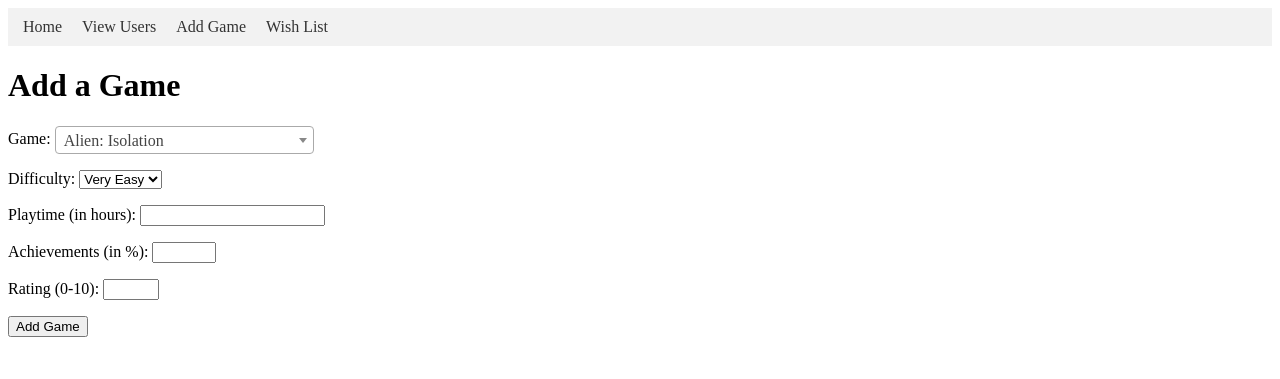
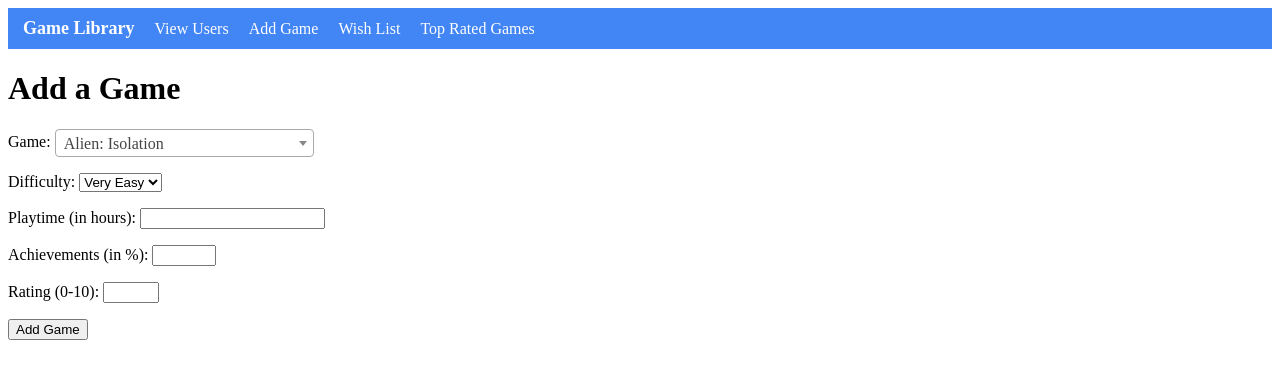
Before and after one commit to ralphsulioti/CS4750Project, a Flask app: page /add-game in a window 1280 px wide. Shown: the top 379 px of the page. Run offline with Flask 3, Linux system fonts and the light colour scheme; data comes from the database, SQL or seed files in the repository; both versions use the stored data as it was after the commit.

Commit message:
Added features for top rated game.

```diff
--- a/run.py
+++ b/run.py
@@ -1,3 +1,4 @@
+
 from flask import Flask, render_template, request, flash, redirect, url_for, jsonify
 import sqlite3
 from flask_wtf import FlaskForm
@@ -760,6 +761,28 @@ def home():
    conn.close()
    return render_template('landingPage.html', games=games)
 
+@app.route("/top-rated-games")
+def top_rated_games():
+    conn = sqlite3.connect('CS4750Project.db')
+    c = conn.cursor()
+    c.execute("""
+        SELECT
+            UserGame.UGID,
+            Game.Game_Name,
+            Game.Game_Genre,
+            UserGame.Difficulty,
+            UserGame.Playtime,
+            UserGame.Achievements,
+            UserGame.Rating
+        FROM UserGame
+        JOIN Game ON UserGame.UG_GameID = Game.GameID
+        WHERE UserGame.Rating >= 7
+        ORDER BY UserGame.Rating DESC
+    """)
+    top_rated_games = c.fetchall()
+    conn.close()
+    return render_template('top_rated_games.html', games=top_rated_games)
+
 
 
 
--- a/templates/landingPage.html
+++ b/templates/landingPage.html
@@ -15,7 +15,7 @@
             border: none;
             cursor: pointer;
         }
-        /* Styling for the user library table */
+
         table {
             border-collapse: collapse;
             width: 100%;
@@ -31,7 +31,7 @@
             background-color: #f2f2f2;
         }
 
-        /* Styling for the main content */
+
         h1 {
             margin-top: 20px;
         }
--- a/templates/navbar.html
+++ b/templates/navbar.html
@@ -1,8 +1,10 @@
 <style>
-    /* Styling for the navbar */
     nav {
-        background-color: #f2f2f2;
+        background-color: #4285F4;
         padding: 10px;
+        display: flex;
+        justify-content: space-between;
+        align-items: center;
     }
 
     nav ul {
@@ -10,7 +12,7 @@
         margin: 0;
         padding: 0;
         display: flex;
-        justify-content: flex-start;
+        align-items: center;
     }
 
     nav ul li {
@@ -19,16 +21,30 @@
 
     nav ul li a {
         text-decoration: none;
+        color: #FFFFFF;
+        padding: 5px;
+    }
+
+    .logo {
+        font-weight: bold;
+        font-size: 18px;
+    }
+
+    .top-rated-badge {
+        background-color: #FFD700;
         color: #333;
-        padding: 5px;
+        padding: 5px 10px;
+        border-radius: 50%;
+        font-weight: bold;
     }
 </style>
 
 <nav>
     <ul>
-        <li><a href="/">Home</a></li>
+        <li><a href="/"><span class="logo">Game Library</span></a></li>
         <li><a href="/get-users">View Users</a></li>
         <li><a href="{{ url_for('add_game') }}">Add Game</a></li>
         <li><a href="/wishlist">Wish List</a></li>
+        <li><a href="/top-rated-games">Top Rated Games</a></li>
     </ul>
 </nav>
--- a/templates/user-table.html
+++ b/templates/user-table.html
@@ -1,3 +1,4 @@
+
 <table>
     <tr>
         <th>User ID</th>
--- a/templates/wishlist.html
+++ b/templates/wishlist.html
@@ -8,7 +8,6 @@
 </head>
 
 <style>
-    /* Styling for the user library table */
     table {
         border-collapse: collapse;
         width: 100%;
@@ -24,7 +23,6 @@
         background-color: #f2f2f2;
     }
 
-    /* Styling for the main content */
     h1 {
         margin-top: 20px;
     }
@@ -56,7 +54,7 @@
         </tr>
         {% for item in wishlist %}
         <tr>
-            <td>{{ item[0] }}</td>  <!-- Change how you access the item fields -->
+            <td>{{ item[0] }}</td>
             <td>{{ item[1] }}</td>
             <td>{{ item[2] }}</td>
             <td>{{ item[3] }}</td>
@@ -74,7 +72,7 @@
     </form>
 
 
-    <!-- Initialize Select2 -->
+
     <script>
     $(document).ready(function() {
         $('#select2').select2();
```
Also changed, not shown: templates/top_rated_games.html (added, +55 -0 lines), CS4750Project.db.
